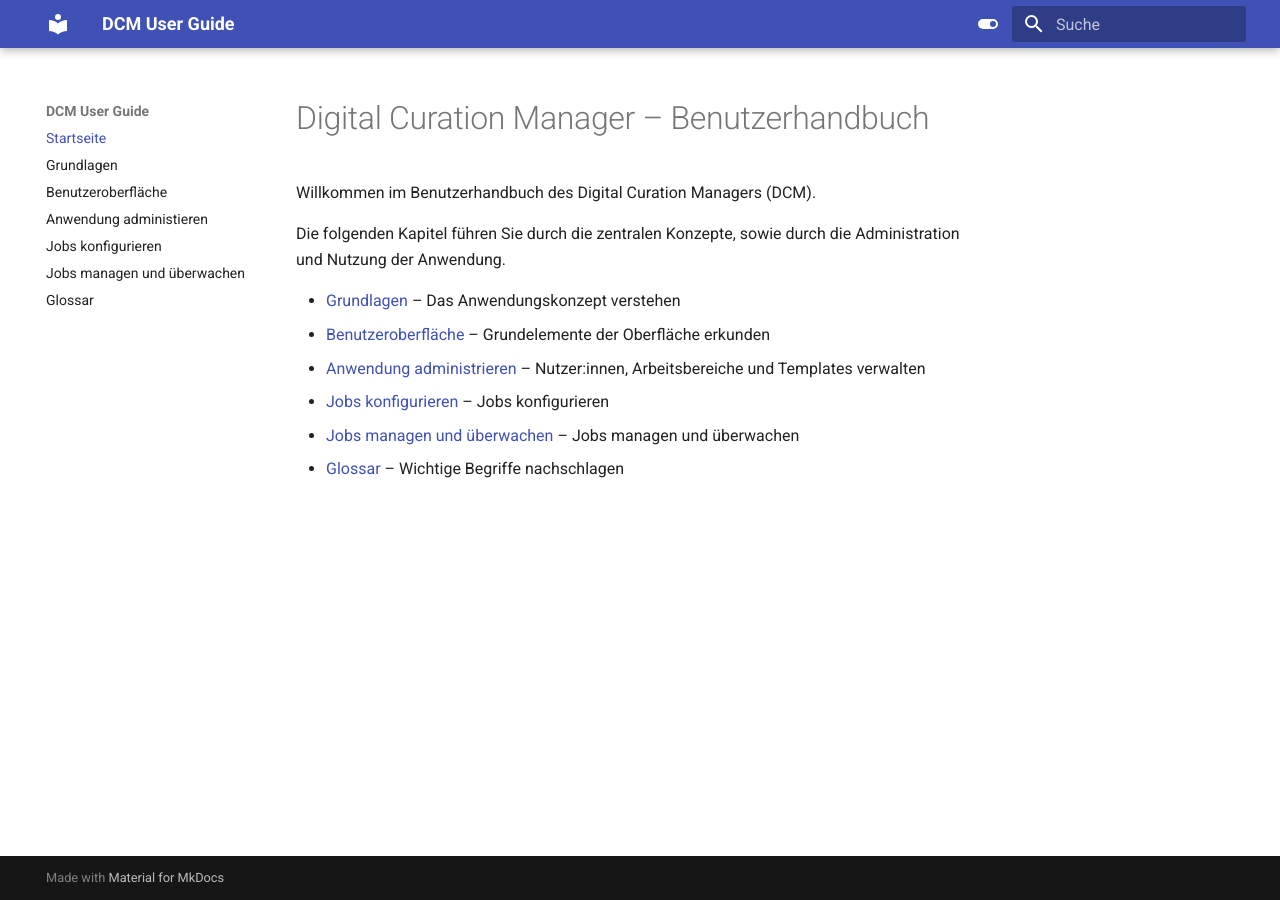
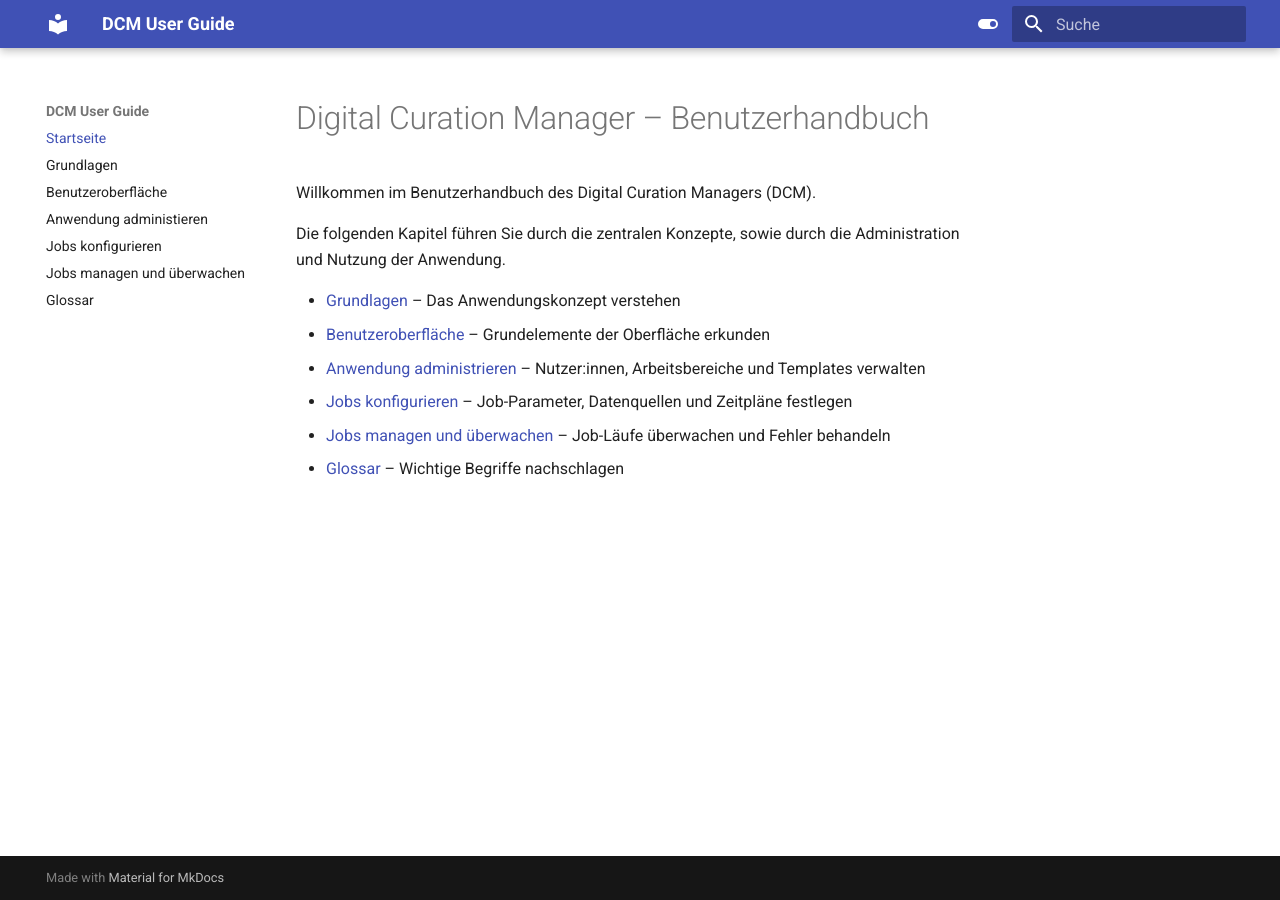
Before and after one commit to slenartz/dcm-user-manual, an MkDocs documentation site: the page built from docs/index.md, in a window 1280 px wide. Built offline with MkDocs 1.6.1 and Material for MkDocs 9.7.7, drawn with Linux system fonts in a browser that asks for light colours.

Commit message:
Update start page descriptions for job chapters

```diff
--- a/docs/index.md
+++ b/docs/index.md
@@ -7,6 +7,6 @@ Die folgenden Kapitel führen Sie durch die zentralen Konzepte, sowie durch die
 - [Grundlagen](grundlagen.md) – Das Anwendungskonzept verstehen
 - [Benutzeroberfläche](benutzeroberflaeche.md) – Grundelemente der Oberfläche erkunden
 - [Anwendung administrieren](anwendung-administrieren.md) – Nutzer:innen, Arbeitsbereiche und Templates verwalten
-- [Jobs konfigurieren](jobs-konfigurieren.md) – Jobs konfigurieren
-- [Jobs managen und überwachen](jobs-managen-und-ueberwachen.md) – Jobs managen und überwachen
+- [Jobs konfigurieren](jobs-konfigurieren.md) – Job-Parameter, Datenquellen und Zeitpläne festlegen
+- [Jobs managen und überwachen](jobs-managen-und-ueberwachen.md) – Job-Läufe überwachen und Fehler behandeln
 - [Glossar](glossar.md) – Wichtige Begriffe nachschlagen
```
